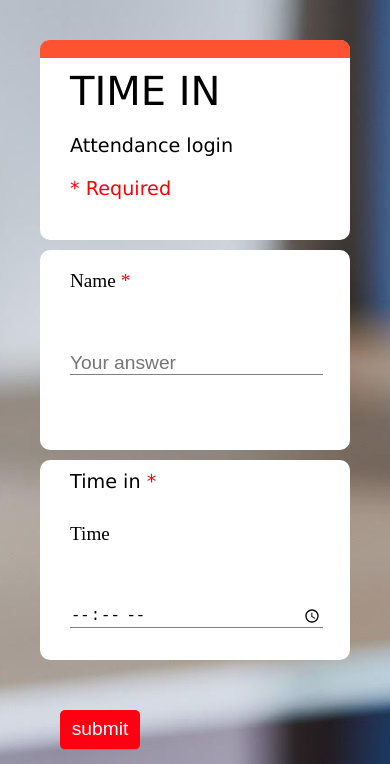
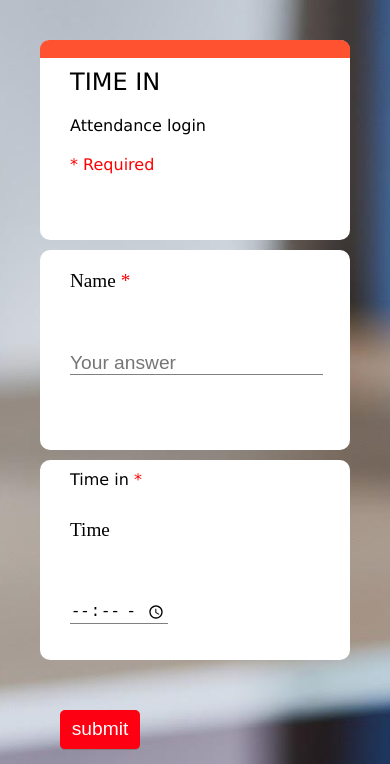
Before and after one commit to vishnupunni/academo-test-projects, a plain HTML site: page Academo online Attendance/index.html in a window 390 px wide. Shown: the part 840-1604 px from the top of the page. Drawn offline with Linux system fonts and the light colour scheme.

Commit message:
input,h2,p width change

```diff
--- a/Academo online Attendance/css/style.css
+++ b/Academo online Attendance/css/style.css
@@ -231,8 +231,8 @@ form input:focus {
     outline: none;
 }
 
-form #time-input {
-    width: 10vh;
+form .time-input {
+    width: 10vw;
 }
 
 #button-in {
@@ -277,6 +277,20 @@ footer pre {
 /* -------Small Device------- */
 
 @media (max-width:964px) {
+    .container h2 {
+        padding: 10px;
+        padding-left: 30px;
+        text-transform: uppercase;
+        font-family: 'Lucida Sans', 'Lucida Grande';
+        font-weight: normal;
+        font-size: 1.5rem;
+    }
+    .container p {
+        padding: 10px;
+        padding-left: 30px;
+        font-size: 1rem;
+        font-family: 'Lucida Sans', 'Lucida Grande';
+    }
     .main .cover {
         position: relative;
         background: url("./resource/bg1.png")no-repeat center;
@@ -306,6 +320,9 @@ footer pre {
         border-radius: 10px;
         padding: 0;
     }
+    form .time-input {
+        width: 25vw;
+    }
     .nav .nav-menu,
     .nav .nav-items {
         flex-direction: column;
--- a/Academo online Attendance/index.html
+++ b/Academo online Attendance/index.html
@@ -105,7 +105,7 @@
                             <div class="container">
                                 <p>Time Out <span>*</span></p>
                                 <label for="time">Time</label>
-                                <input type="time">
+                                <input class="time-input" type="time" min="12.00" max="18.00">
                             </div>
                             <input id="button-out" type="button" value="submit">
                         </form>
```
